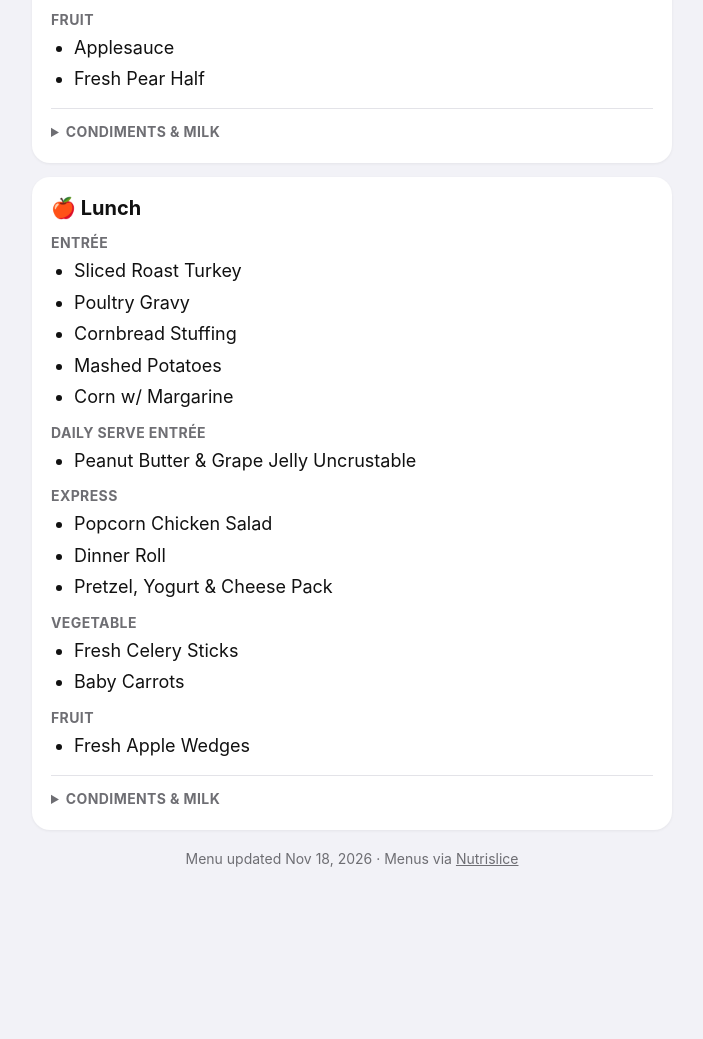
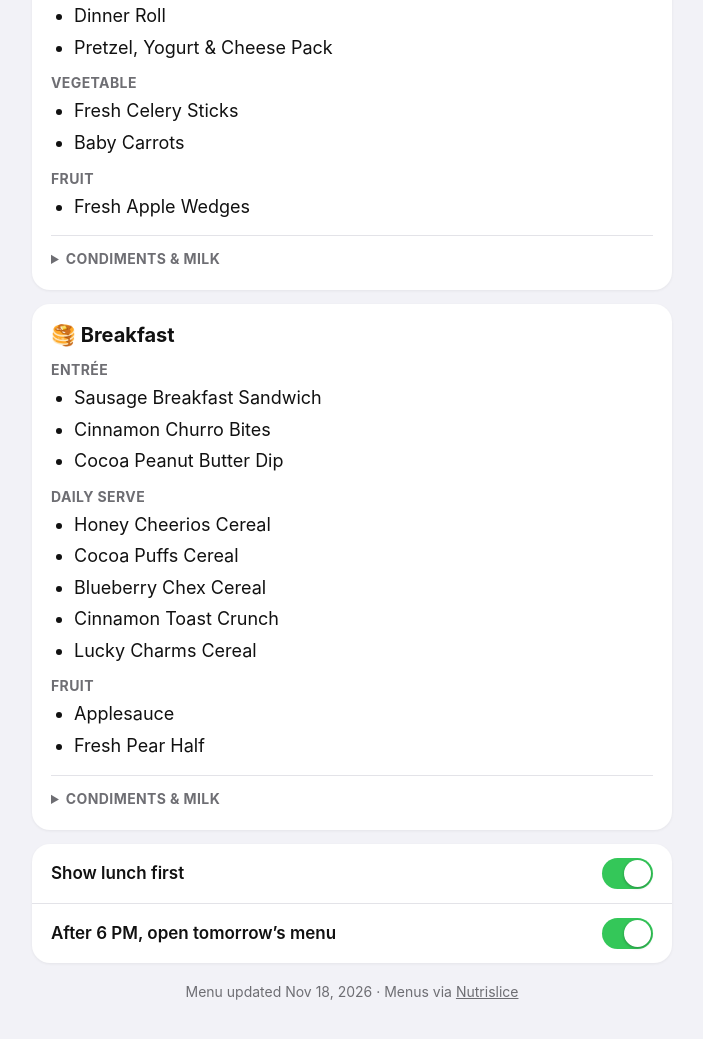
Before and after one commit to bw628/west-shore-sd-menus, a plain HTML site: page index.html in a window 1280 px wide. Shown: the part 641-1680 px from the top of the page, without its empty margins (288-991 px from the left). Before the commit the page ends 1548 px from the top, so only its background shows below. Drawn offline with Linux system fonts and the light colour scheme.

Commit message:
Add lunch-first and after-6pm toggles (v=3)

```diff
--- a/app.js
+++ b/app.js
@@ -25,10 +25,35 @@
   ];
 
   var data = null;
+
+  // User preferences, persisted in localStorage. Both default ON.
+  function readPref(key, def) {
+    try {
+      var v = localStorage.getItem(key);
+      if (v === null) return def;
+      return v === "1";
+    } catch (e) { return def; }
+  }
+  function writePref(key, val) {
+    try { localStorage.setItem(key, val ? "1" : "0"); } catch (e) {}
+  }
+  var lunchFirst = readPref("msp-lunch-first", true);
+  var after6Tomorrow = readPref("msp-after6-tomorrow", true);
+
   // Every fresh load opens on Day view showing today. The toggle works
   // within the session, but the view is never restored from storage.
   var view = "day";
-  var selected = startOfDay(new Date());
+
+  // Landing day for a fresh load: today, or the next school day when the
+  // "after 6 PM, open tomorrow" setting is on and it is 6 PM or later.
+  function landingDay() {
+    var now = new Date();
+    var today = startOfDay(now);
+    if (after6Tomorrow && now.getHours() >= 18) return stepDay(today, 1);
+    return today;
+  }
+
+  var selected = landingDay();
 
   var contentEl = document.getElementById("content");
   var dateLabelEl = document.getElementById("date-label");
@@ -170,23 +195,34 @@
       inner + "</details>";
   }
 
-  function mealCards(entry) {
+  function breakfastCard(entry) {
     var b = entry.breakfast || {};
-    var l = entry.lunch || {};
     var html = '<div class="card"><div class="card-title">\uD83E\uDD5E Breakfast</div>';
     BREAKFAST_MAINS.forEach(function (sec) {
       html += '<div class="subheading">' + escapeHTML(sec[0]) + "</div>" +
         mealList(stationItems(b, sec[1]));
     });
     html += extrasHTML(b) + "</div>";
+    return html;
+  }
 
-    html += '<div class="card"><div class="card-title">\uD83C\uDF4E Lunch</div>';
+  function lunchCard(entry) {
+    var l = entry.lunch || {};
+    var html = '<div class="card"><div class="card-title">\uD83C\uDF4E Lunch</div>';
     LUNCH_MAINS.forEach(function (sec) {
       html += '<div class="subheading">' + escapeHTML(sec[0]) + "</div>" +
         mealList(stationItems(l, sec[1]));
     });
     html += extrasHTML(l) + "</div>";
     return html;
+  }
+
+  // Meal order follows the "Show lunch first" preference, in day view
+  // and inside week-view day cards alike.
+  function mealCards(entry) {
+    var b = breakfastCard(entry);
+    var l = lunchCard(entry);
+    return lunchFirst ? l + b : b + l;
   }
 
   function noSchoolCard() {
@@ -303,6 +339,27 @@
     render();
   });
 
+  // Settings toggles at the bottom of the page. Both persist in
+  // localStorage. The 6 PM setting applies on the next fresh load, and
+  // immediately too when it is currently after 6 PM.
+  var setLunchFirstEl = document.getElementById("set-lunch-first");
+  var setAfter6El = document.getElementById("set-after6-tomorrow");
+  if (setLunchFirstEl && setAfter6El) {
+    setLunchFirstEl.checked = lunchFirst;
+    setAfter6El.checked = after6Tomorrow;
+    setLunchFirstEl.addEventListener("change", function () {
+      lunchFirst = setLunchFirstEl.checked;
+      writePref("msp-lunch-first", lunchFirst);
+      render();
+    });
+    setAfter6El.addEventListener("change", function () {
+      after6Tomorrow = setAfter6El.checked;
+      writePref("msp-after6-tomorrow", after6Tomorrow);
+      if (new Date().getHours() >= 18) selected = landingDay();
+      render();
+    });
+  }
+
   function formatUpdated(isoStr) {
     if (!isoStr) return "";
     var d = new Date(isoStr);
@@ -310,7 +367,7 @@
     return MONTHS_SHORT[d.getMonth()] + " " + d.getDate() + ", " + d.getFullYear();
   }
 
-  fetch("data.json?v=2", { cache: "no-store" })
+  fetch("data.json?v=3", { cache: "no-store" })
     .then(function (resp) {
       if (!resp.ok) throw new Error("HTTP " + resp.status);
       return resp.json();
--- a/index.html
+++ b/index.html
@@ -13,7 +13,7 @@
 <meta name="apple-mobile-web-app-title" content="Lunch Menu">
 <link rel="apple-touch-icon" href="apple-touch-icon.png">
 <link rel="manifest" href="manifest.webmanifest">
-<link rel="stylesheet" href="styles.css?v=2">
+<link rel="stylesheet" href="styles.css?v=3">
 </head>
 <body>
   <main>
@@ -44,9 +44,20 @@
       <div class="card"><p class="muted">Loading menu&hellip;</p></div>
     </div>
 
+    <section class="settings" aria-label="Settings">
+      <label class="setting-row">
+        <span class="setting-label">Show lunch first</span>
+        <input type="checkbox" id="set-lunch-first" class="switch">
+      </label>
+      <label class="setting-row">
+        <span class="setting-label">After 6 PM, open tomorrow&rsquo;s menu</span>
+        <input type="checkbox" id="set-after6-tomorrow" class="switch">
+      </label>
+    </section>
+
     <footer class="footer" id="footer"></footer>
   </main>
   <!-- Bump the ?v=N on app.js / styles.css with every deploy so cached home-screen installs pick up the new files. -->
-  <script src="app.js?v=2"></script>
+  <script src="app.js?v=3"></script>
 </body>
 </html>
--- a/styles.css
+++ b/styles.css
@@ -208,6 +208,63 @@ li {
   line-height: 1.45;
 }
 
+/* Settings toggles at the bottom of the page */
+.settings {
+  background: var(--card);
+  border-radius: var(--radius);
+  box-shadow: var(--shadow);
+  margin-bottom: 14px;
+}
+
+.setting-row {
+  display: flex;
+  align-items: center;
+  justify-content: space-between;
+  gap: 12px;
+  padding: 14px 19px;
+  cursor: pointer;
+}
+
+.setting-row + .setting-row { border-top: 1px solid var(--seg-bg); }
+
+.setting-label {
+  font-size: 17px;
+  font-weight: 600;
+}
+
+/* iOS-style switch */
+.switch {
+  -webkit-appearance: none;
+  appearance: none;
+  flex: 0 0 auto;
+  width: 51px;
+  height: 31px;
+  margin: 0;
+  border: 0;
+  border-radius: 16px;
+  background: var(--seg-bg);
+  position: relative;
+  cursor: pointer;
+  transition: background 0.2s;
+}
+
+.switch:checked { background: #34c759; }
+
+.switch::after {
+  content: "";
+  position: absolute;
+  top: 2px;
+  left: 2px;
+  width: 27px;
+  height: 27px;
+  border-radius: 50%;
+  background: #ffffff;
+  box-shadow: 0 1px 3px rgba(0, 0, 0, 0.3);
+  transition: transform 0.2s;
+}
+
+.switch:checked::after { transform: translateX(20px); }
+
 .footer {
   padding: 6px 4px 0;
   font-size: 14px;
```
